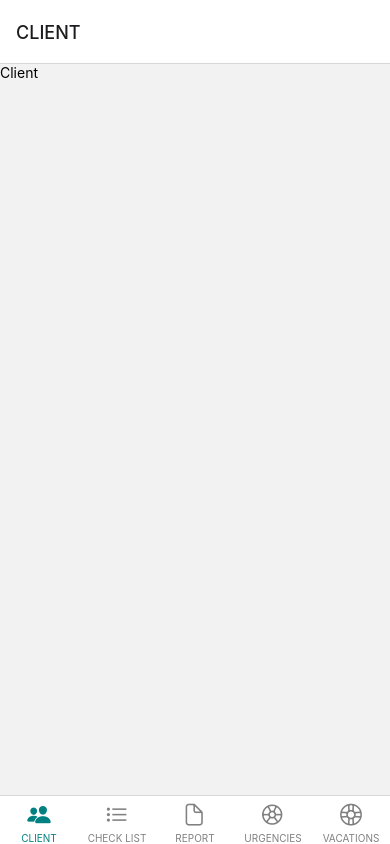
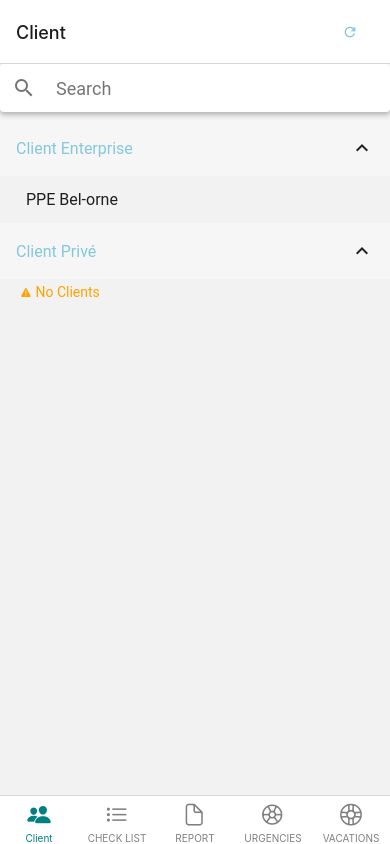
Before and after one commit to ArlindEmini/FIG, a React Native app in the folder frontend/: screen / in a window 390 px wide. Built offline with nearby package versions, Linux system fonts and the light colour scheme.

Commit message:
Client UI v1

```diff
--- a/frontend/App.js
+++ b/frontend/App.js
@@ -1,5 +1,6 @@
 import React from "react";
 import { LogBox } from "react-native";
+import { DefaultTheme, Provider as PaperProvider } from 'react-native-paper';
 import { NavigationContainer } from '@react-navigation/native';
 // import { createNativeStackNavigator } from '@react-navigation/native-stack';
 // import { NativeRouter, Route, Routes } from "react-router-native";
@@ -16,15 +17,23 @@
 // url to debug expo
 // http://localhost:19000/debugger-ui/
 const App = () => {
+  const theme = {
+    ...DefaultTheme,
+    colors: {
+      ...DefaultTheme.colors,
+      primary: '#85C7DE',
+      accent: '#A0C4E2',
+    },
+  };
   // const authToken = usePersistedStore((state) => state.auth_token)
   // const Stack = createNativeStackNavigator();
 
   return (
   // Added react navigation check docs here
   // # https://reactnavigation.org/docs/getting-started
-
-    <NavigationContainer>
-      {/* <Stack.Navigator initialRouteName={LOGIN_PATH_NAME}>
+    <PaperProvider theme={theme}>
+      <NavigationContainer>
+        {/* <Stack.Navigator initialRouteName={LOGIN_PATH_NAME}>
         <Stack.Screen name={LOGIN_PATH_NAME} component={Login}   />
         <Stack.Screen name={CALENDAR_PATH_NAME} component={Calendar} options={{
           // title: "My Calendar",
@@ -36,9 +45,10 @@
           )
         }} />
 
-      </Stack.Navigator> */}
-      <BottomTabNavigation />
-    </NavigationContainer>
+        </Stack.Navigator> */}
+        <BottomTabNavigation />
+      </NavigationContainer>
+    </PaperProvider>
 
   );
 };
--- a/frontend/package.json
+++ b/frontend/package.json
@@ -16,6 +16,7 @@
     "@react-navigation/native-stack": "^6.6.1",
     "axios": "^0.26.1",
     "expo": "~44.0.0",
+    "expo-calendar": "~10.1.0",
     "expo-cli": "^5.3.0",
     "expo-status-bar": "~1.2.0",
     "moment": "^2.29.1",
--- a/frontend/src/components/BottomTabNavigation/helpers.js
+++ b/frontend/src/components/BottomTabNavigation/helpers.js
@@ -5,12 +5,6 @@
 export const renderBottomNavIcon = (route, focused, color, size) => {
   let iconName;
   const routeName = route.name || ''
-
-  if(routeName === CLIENT_PATH_NAME) {
-    iconName = focused ? 'people' : 'people-outline'
-
-    return <IonIcons name={iconName} size={size} color={color} />;
-  }
 
   if(routeName === CLIENT_PATH_NAME) {
     iconName = focused ? 'people' : 'people-outline'
--- a/frontend/src/components/BottomTabNavigation/index.js
+++ b/frontend/src/components/BottomTabNavigation/index.js
@@ -11,6 +11,7 @@
 import Vacations from '../../routes/Vacations';
 import { teal } from '../../utils/colors';
 import { renderBottomNavIcon } from './helpers';
+import { Button } from 'react-native-paper';
 
 const BottomTabNavigation = () => {
 
@@ -19,16 +20,19 @@
   return (
     <NavigationContainer independent={true}>
       <Tab.Navigator screenOptions={({ route }) => ({
-        tabBarIcon: ({ focused, color, size }) => {return renderBottomNavIcon(route, focused, color, size)},
+        tabBarIcon: ({ focused, color, size }) => { return renderBottomNavIcon(route, focused, color, size) },
         tabBarActiveTintColor: teal,
         tabBarInactiveTintColor: 'gray',
       })}>
-        <Tab.Screen name={CLIENT_PATH_NAME} component={Client} />
+        <Tab.Screen name={CLIENT_PATH_NAME} component={Client} options={() => ({
+          title: 'Client',
+          headerRight: () => (<Button onPress={() => alert('reload')} icon="refresh" />)
+        })} />
         <Tab.Screen name={CHECK_LIST_PATH_NAME} component={CheckList}
         />
-        <Tab.Screen name={REPORT_PATH_NAME} component={Report}/>
+        <Tab.Screen name={REPORT_PATH_NAME} component={Report} />
         <Tab.Screen name={URGENCIES_PATH_NAME} component={Urgencies} />
-        <Tab.Screen name={VACATIONS_PATH_NAME} component={Vacations}/>
+        <Tab.Screen name={VACATIONS_PATH_NAME} component={Vacations} />
       </Tab.Navigator>
     </NavigationContainer>
   )
--- a/frontend/src/routes/Calendar/index.js
+++ b/frontend/src/routes/Calendar/index.js
@@ -9,7 +9,7 @@
 // docs: https://github.com/wix/react-native-calendars#readme
 const Calendar = () => {
   // const text = "TeST";
-  const [items, setItems] = useState([])
+  const [items, setItems] = useState({})
 
   const timeToString = (time) => {
     const date = new Date(time);
--- /dev/null
+++ b/frontend/src/routes/Client/ClientList.js
@@ -0,0 +1,40 @@
+import React, { useEffect, useState } from 'react'
+import { List, Text } from 'react-native-paper';
+import IonIcons from 'react-native-vector-icons/Ionicons';
+import { warning } from '../../utils/colors';
+
+function ClientList({ type }) {
+    const [clients, setClients] = useState([]);
+
+    useEffect(() => {
+        console.log("Rendered", type);
+        if (type == 'prive') {
+            setClients([])
+        } else {
+            setClients(
+                [{
+                    id: 1,
+                    name: 'PPE Bel-orne'
+                }]
+            )
+        }
+    }, []);
+
+    if (!clients.length) return (
+        <Text style={{ marginLeft: 20, marginTop: 5, color: warning }}><IonIcons name="warning" color={warning} /> No Clients</Text>
+    )
+
+    return (
+        <>
+            {clients.map(i => <List.Item
+                key={i.id}
+                title={i.name}
+                style={{
+                    marginLeft: 10
+                }}
+                onPress={() => alert(`Selected ${i.name}`)} />)}
+        </>
+    )
+}
+
+export default ClientList
--- a/frontend/src/routes/Client/index.js
+++ b/frontend/src/routes/Client/index.js
@@ -1,13 +1,45 @@
-import React from "react";
-import { View , Text} from "react-native";
+import React, { useState } from "react";
+import { View } from "react-native";
+import { List, Searchbar } from 'react-native-paper';
+import ClientList from "./ClientList";
 import { styles } from "./styles";
 
 const Client = () => {
+  const [searchQuery, setSearchQuery] = useState('');
+  const [expandedEnterprise, setExpandedEnterprise] = useState(true);
+  const [expandedPrive, setExpandedPrive] = useState(true);
+
+  const onChangeSearch = query => {
+    setSearchQuery(query);
+  }
+
+  const handlePressEnterprise = () => setExpandedEnterprise(!expandedEnterprise);
+  const handlePressPrive = () => setExpandedPrive(!expandedPrive);
 
   return (
     <>
       <View style={styles.mainView}>
-        <Text>Client</Text>
+        <Searchbar
+          placeholder="Search"
+          onChangeText={onChangeSearch}
+          value={searchQuery}
+        />
+        <List.Section>
+          <List.Accordion
+            title="Client Enterprise"
+            expanded={expandedEnterprise}
+            onPress={handlePressEnterprise}
+          >
+            <ClientList type="enterprise" />
+          </List.Accordion>
+
+          <List.Accordion
+            title="Client Privé"
+            expanded={expandedPrive}
+            onPress={handlePressPrive}>
+            <ClientList type="prive" />
+          </List.Accordion>
+        </List.Section>
       </View>
     </>
   );
--- a/frontend/src/utils/colors.js
+++ b/frontend/src/utils/colors.js
@@ -1 +1,6 @@
-export const teal = "#008080"
+const teal = "#008080";
+const primary = '#85C7DE';
+const accent = '#A0C4E2';
+const warning = '#FFA200';
+
+module.exports = { teal, primary, accent, warning };
--- a/frontend/src/utils/string.js
+++ b/frontend/src/utils/string.js
@@ -4,6 +4,7 @@
  *  */
 export const hasSpecialCharacters = (str) => {
   const reg = /^[A-Za-z0-9 ]+$/;
+
   return !reg.test(str);
 };
 
```
Also changed, not shown: 2 other files (tests, documents, lock files or other folders).
